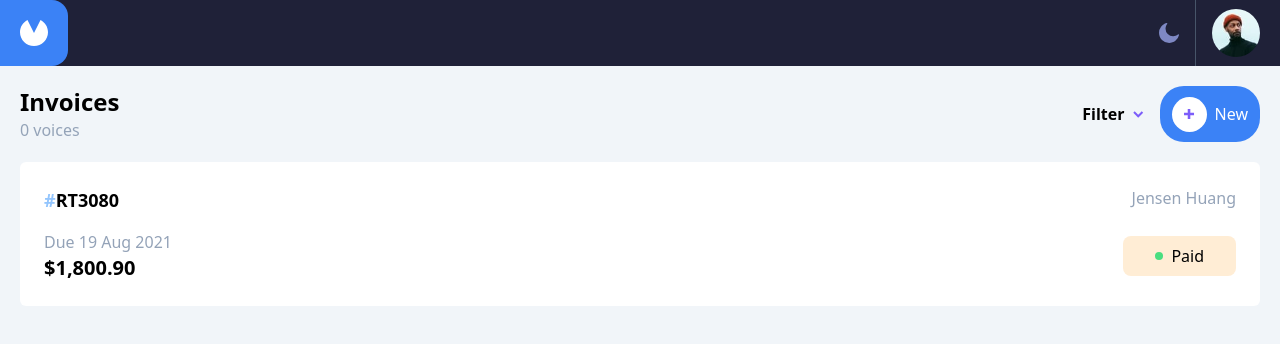
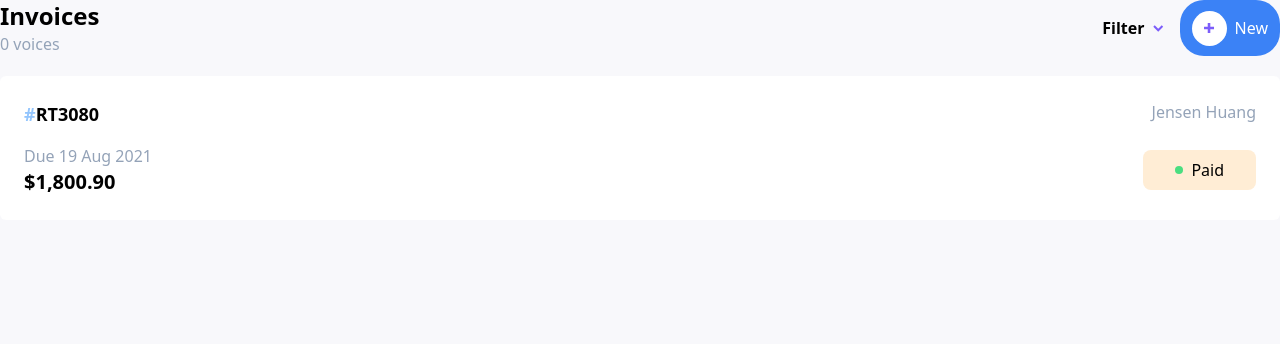
Before and after one commit to COLADOXD/invoic_app, a Vue app: page / in a window 1280 px wide. Shown: the top 344 px of the page. Built offline with nearby package versions, Linux system fonts and the light colour scheme.

Commit message:
Delete content

```diff
--- a/src/App.vue
+++ b/src/App.vue
@@ -1,53 +1,7 @@
 <script setup lang="ts">
-import HomeView from "./views/HomeView.vue"
-import { useStore } from "./stores/state"
-import { onMounted } from "vue";
-
-const store = useStore();
-
-onMounted(() => {
-  toggleMode(false);
-});
-
-const toggleMode = (change: boolean) => {
-  if (change) store.isDark = !store.isDark;
-  if (store.isDark) {
-    document.body.classList.add("dark");
-  } else if (!store.isDark) {
-    document.body.classList.remove("dark");
-  }
-};
 </script>
 <template>
-  <div class="bg-secondary flex justify-between">
-    <div class="p-5 bg-blue-500 rounded-r-2xl">
-      <svg xmlns="http://www.w3.org/2000/svg" width="28" height="26">
-        <path fill="#FFF" fill-rule="evenodd"
-          d="M20.513 0C24.965 2.309 28 6.91 28 12.21 28 19.826 21.732 26 14 26S0 19.826 0 12.21C0 6.91 3.035 2.309 7.487 0L14 12.9z" />
-      </svg>
-    </div>
-    <div class="flex mr-5 items-center">
-      <div @click="toggleMode(true)">
-        <div v-if="store.isDark">
-          <svg width="20" height="20" xmlns="http://www.w3.org/2000/svg">
-            <path
-              d="M9.817 16.18a.96.96 0 01.953.848l.007.112v1.535a.96.96 0 01-1.913.112l-.006-.112V17.14c0-.53.43-.96.96-.96zm-4.5-1.863c.347.346.373.89.08 1.266l-.08.09-1.085 1.087a.96.96 0 01-1.437-1.267l.08-.09 1.086-1.086a.959.959 0 011.357 0zm10.356 0l1.086 1.086a.959.959 0 11-1.357 1.357l-1.085-1.086a.959.959 0 111.356-1.357zM9.817 4.9a4.924 4.924 0 014.918 4.918 4.924 4.924 0 01-4.918 4.918A4.924 4.924 0 014.9 9.818 4.924 4.924 0 019.817 4.9zm8.858 3.958a.96.96 0 110 1.919H17.14a.96.96 0 110-1.92h1.535zm-16.18 0a.96.96 0 01.112 1.912l-.112.007H.96a.96.96 0 01-.112-1.913l.112-.006h1.534zm14.264-5.983a.96.96 0 010 1.357l-1.086 1.086a.96.96 0 11-1.356-1.357l1.085-1.086a.96.96 0 011.357 0zm-12.617-.08l.09.08 1.086 1.086A.96.96 0 014.05 5.398l-.09-.08-1.086-1.086a.959.959 0 011.267-1.436zM9.817 0c.53 0 .96.43.96.96v1.535a.96.96 0 01-1.92 0V.96c0-.53.43-.96.96-.96z"
-              fill="#858BB2" fill-rule="nonzero" />
-          </svg>
-        </div>
-        <div v-else>
-          <svg width="20" height="20" xmlns="http://www.w3.org/2000/svg">
-            <path
-              d="M19.502 11.342a.703.703 0 00-.588.128 7.499 7.499 0 01-2.275 1.33 7.123 7.123 0 01-2.581.46A7.516 7.516 0 018.74 11.06a7.516 7.516 0 01-2.198-5.316c0-.87.153-1.713.41-2.48.28-.817.69-1.559 1.226-2.197a.652.652 0 00-.102-.92.703.703 0 00-.588-.128C5.316.607 3.425 1.91 2.07 3.649A10.082 10.082 0 000 9.783C0 12.57 1.125 15.1 2.965 16.94a10.04 10.04 0 007.156 2.965c2.352 0 4.524-.818 6.262-2.173a10.078 10.078 0 003.579-5.597.62.62 0 00-.46-.793z"
-              fill="#7E88C3" fill-rule="nonzero" />
-          </svg>
-        </div>
-      </div>
-      <div class="h-full w-[1px] bg-slate-600 mx-4"></div>
-      <img class="rounded-full h-12" src="./assets/image-avatar.jpg" alt="">
-    </div>
-  </div>
-  <div class="px-5 pt-5 h-screen bg-slate-100 dark:bg-primary">
+  <div class="h-screen bg-quinto dark:bg-primary">
     <router-view />
   </div>
 </template>
```
